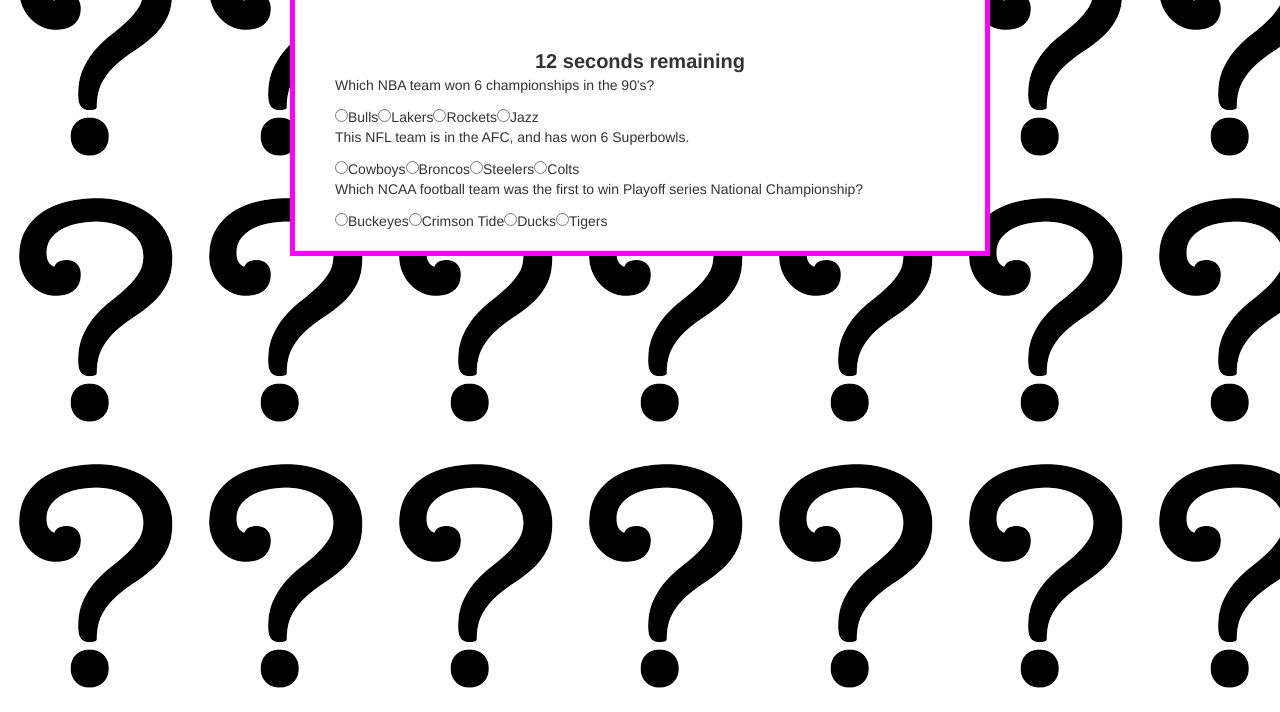
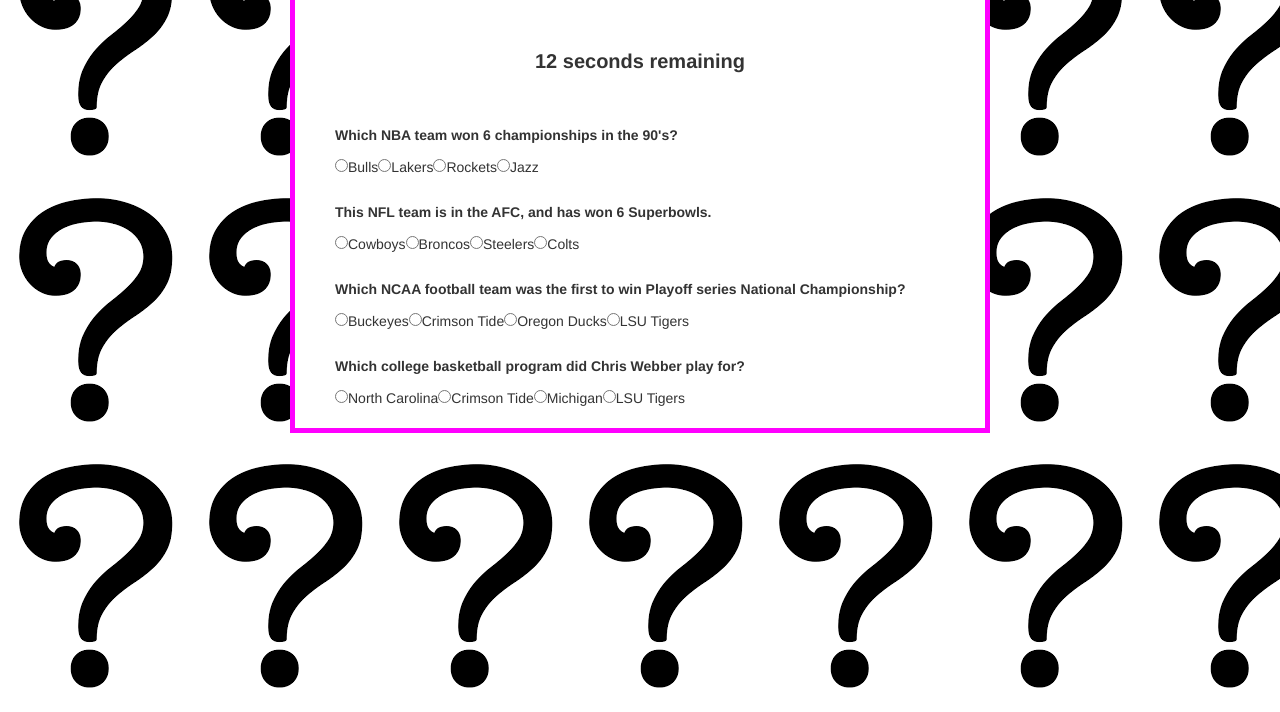
Before and after one commit to kasuao/TriviaGame, a plain HTML site: page index.html in a window 1280 px wide. Both pictures are taken after a click on the button "Start". Shown: the part 88-800 px from the top of the page. Drawn offline with nearby package versions, Linux system fonts and the light colour scheme.

Commit message:
sixth commit

```diff
--- a/assets/css/style.css
+++ b/assets/css/style.css
@@ -27,3 +27,7 @@ h1 {
 	font-weight: bold;
 	font-size: 20px;
 }
+
+#game, p{
+	padding-top: 25px;
+}
--- a/assets/javascript/app.js
+++ b/assets/javascript/app.js
@@ -21,7 +21,12 @@ var trivia = [
 	},
 	{
 		question: "Which NCAA football team was the first to win Playoff series National Championship?",
-		answers: ["Buckeyes", "Crimson Tide", "Ducks", "Tigers"],
+		answers: ["Buckeyes", "Crimson Tide", "Oregon Ducks", "LSU Tigers"],
+		correctAnswer: 1
+	},
+	{
+		question: "Which college basketball program did Chris Webber play for?",
+		answers: ["North Carolina", "Crimson Tide", "Michigan", "LSU Tigers"],
 		correctAnswer: 1
 	},
 ];
@@ -45,8 +50,8 @@ var trivia = [
 //display questions
 function displayQues(){
 	for (var i = 0; i < trivia.length; i++) {
-		console.log("hi")
-		$("#game").append("<p>" + trivia[i].question + "</p>");
+		console.log("hi");
+		$("#game").append("<p><b>" + trivia[i].question + "</b></p>");
 		displayAns(trivia[i]);
 	}
 };
@@ -54,6 +59,7 @@ function displayQues(){
 function displayAns(obj){
 		for (var j = 0; j < obj.answers.length; j++) {
 			$("#game").append('<input type="radio" value= obj.answers[j])>' + obj.answers[j]);
+			chosen = obj.answers[j].checked;
 			checkAns(obj.answers[j]);
 		}
 	};
@@ -62,8 +68,8 @@ function displayAns(obj){
 
 //compare chosen answers to correctAnswer
 	//this wasn't working
-function checkAns(obj){
-	if (obj === obj.correctAnswer) {
+function checkAns(compare){
+	if (chosen === compare.correctAnswer) {
 		correct++;
 	}else {
 		incorrect++;
@@ -86,7 +92,7 @@ $("#startBtn").on("click", function(){
 	countDown();
 	displayQues();
 	//when time is up end the game
-	//display timer
+
 
 
 });
```
